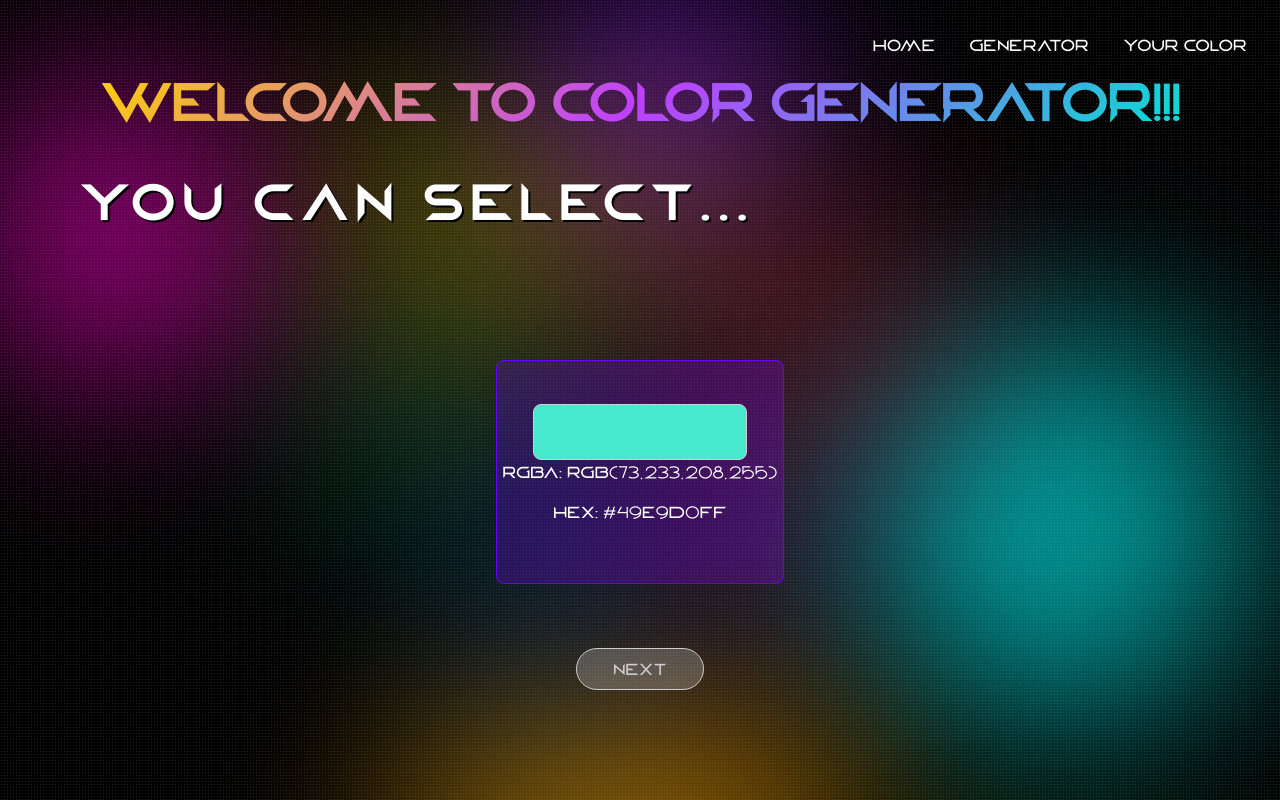
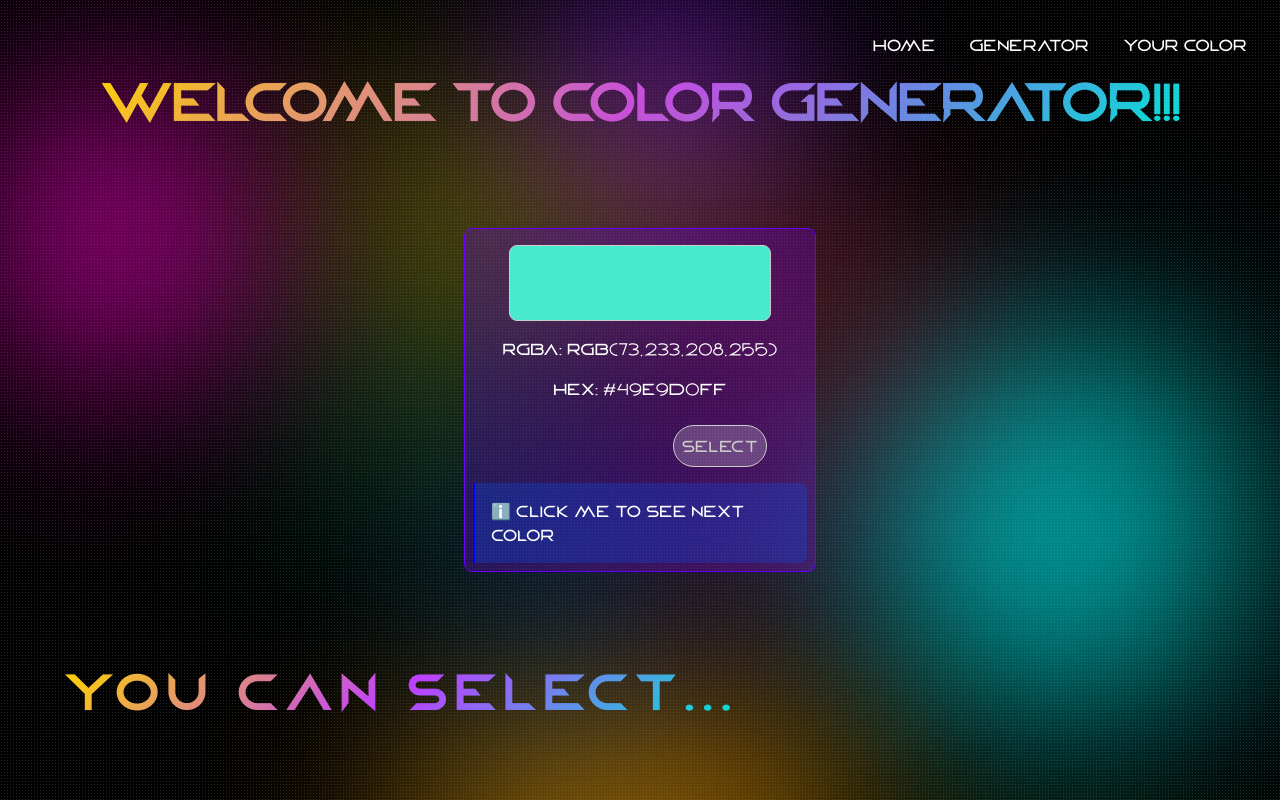
Before and after one commit to zeek-hub/color-generator, an Angular app: page /generator in a window 1280 px wide. Shown: the top 800 px of the page. Built offline with nearby package versions, Linux system fonts and the light colour scheme.

Commit message:
UI Changes

```diff
--- a/src/app/features/colors-generator/components/generator-result/generator-result.css
+++ b/src/app/features/colors-generator/components/generator-result/generator-result.css
@@ -24,14 +24,18 @@ p{
   transform: scale(.95);
 }
 .title-result{
-  text-shadow: 2px 2px #000;
   letter-spacing: 8px;
   position: absolute;
   font-weight: bold;
-  color: white;
+  background: -webkit-linear-gradient(135deg , rgb(0, 228, 209), rgb(191, 63, 255), rgb(255, 213, 0));
+  -webkit-background-clip: text;
+  -webkit-text-fill-color: transparent;
   padding: 8px;
   font-size: 7vw;
   transition: .2s ease-in-out;
   animation: load-title .4s linear;
   top: 4vh;
 }
+.copied-text{
+  font-size: 1vh;
+}
--- a/src/app/features/colors-generator/components/generator-result/generator-result.html
+++ b/src/app/features/colors-generator/components/generator-result/generator-result.html
@@ -3,14 +3,14 @@
     <p>RGBA</p>
     <div class="d-flex flex-column">
       <span>{{_color.RGBA.fullColor}}</span>
-      <sub class="fst-italic align-self-end" *ngIf="RGBACopied">copied!!!</sub>
+      <p class="copied-text fst-italic fw-normal align-self-end p-1" *ngIf="RGBACopied">copied!!!</p>
     </div>
   </div>
   <div class="container d-flex justify-content-between z-1" [style.border]="'1px solid ' + _color.HEX" (click)="copyHEXToClipboard()">
     <p>HEX</p>
     <div class="d-flex flex-column">
       <span>{{_color.HEX}}</span>
-      <sub class="fst-italic align-self-end" *ngIf="HEXCopied">copied!!!</sub>
+      <p class="copied-text fst-italic fw-normal align-self-end p-1" *ngIf="HEXCopied">copied!!!</p>
     </div>
   </div>
   <canvas #previewBoxCanvas class="position-absolute z-0"></canvas>
--- a/src/app/features/colors-generator/components/generator-result/generator-result.ts
+++ b/src/app/features/colors-generator/components/generator-result/generator-result.ts
@@ -87,7 +87,7 @@ export class GeneratorResult implements  AfterViewInit {
     setTimeout(() =>{
       this.RGBACopied = false;
       this.cdf.detectChanges();
-    }, 500)
+    }, 1000)
   }
   copyHEXToClipboard(){
     navigator.clipboard.writeText(this._color.HEX);
@@ -95,6 +95,6 @@ export class GeneratorResult implements  AfterViewInit {
     setTimeout(() => {
       this.HEXCopied = false;
       this.cdf.detectChanges();
-    }, 1500)
+    }, 1000)
   }
 }
--- a/src/app/features/colors-generator/pages/generator-page/generator-page.css
+++ b/src/app/features/colors-generator/pages/generator-page/generator-page.css
@@ -177,15 +177,15 @@ nav{
   border: 1px solid #ccc;
 }
 .card {
-  padding: 48px ;
+  padding: 48px;
   overflow: hidden;
-  cursor: pointer;
-  width: 30vw;
-  height: 40vh;
+  width: 35vw;
+  height: 55vh;
   background: transparent;
   border: none;
   transform-style: preserve-3d;
   perspective: 1000px;
+  transition: .2s ease-in-out;
 }
 .card-inner {
   will-change: transform;
@@ -199,6 +199,7 @@ nav{
   transform: rotateY(180deg);
 }
 .card-front, .card-back {
+  cursor: pointer;
   border-radius: 8px;
   display: flex;
   justify-content: center;
@@ -222,23 +223,30 @@ nav{
   border: 1px solid white;
 }
 .title-color{
-  margin: 40px;
+  margin: 64px;
   font-weight: bold;
-  text-shadow: 2px 2px #000;
+  background: -webkit-linear-gradient(135deg , rgb(0, 228, 209), rgb(191, 63, 255), rgb(255, 213, 0));
+  -webkit-background-clip: text;
+  -webkit-text-fill-color: transparent;
   letter-spacing: 8px;
   font-size: 48px;
-}
-.title-color{
-  margin: 80px;
-  font-weight: bold;
-  text-shadow: 2px 2px #000;
-  letter-spacing: 8px;
-  font-size: 48px;
+  top: 75vh;
+  left: 0;
+  transition: .2s ease-in-out;
+  animation: load-title 1.5s linear;
 }
 main .title-color{
   top: 5vh;
   left: 48vw;
 }
-.button{
-  width: 10%;
+.card:hover{
+  transform: scale(1.05);
 }
+.info-container{
+  margin: 8px;
+  padding: 16px;
+  background: rgba(0, 89, 255, 0.25);
+  border-left: 2px solid blue;
+  border-top-right-radius: 8px;
+  border-bottom-right-radius: 8px;
+}
--- a/src/app/features/colors-generator/pages/generator-page/generator-page.html
+++ b/src/app/features/colors-generator/pages/generator-page/generator-page.html
@@ -22,27 +22,30 @@
       </div>
     </nav>
     <header class="vh-100 d-flex justify-content-center align-items-center" id="home-section">
+      <h1 class="title-welcome position-absolute">Welcome to color generator!!!</h1>
       <img class="color-wheel position-absolute" src="assets/pictures/color-wheel.png" alt="color-wheel">
-        <h1 class="title-welcome position-absolute">Welcome to color generator!!!</h1>
-      <section class="vw-100 select-color-container position-absolute text-white d-flex flex-column align-items-center z-1">
-        <h1 class="title-color align-self-start">
+      <section class="vw-100 vh-100 select-color-container position-absolute text-white d-flex flex-column justify-content-center align-items-center z-1">
+        <h1 class="title-color position-absolute">
           You can select...
         </h1>
-        <div class="card" id="card" (click)="selectColor(currentColor)" [class.flip]="isFlipped">
+        <div class="card" id="card" [class.flip]="isFlipped">
           <div class="card-inner">
-            <div class="card-front">
-              <div class="color-container" [style.background]="currentColor.HEX"></div>
+            <div class="card-front" (click)="toggle()">
+              <div class="color-container m-3" [style.background]="currentColor.HEX"></div>
               <p>RGBA: {{ currentColor.RGBA.fullColor }}</p>
               <p>HEX: {{ currentColor.HEX }}</p>
+              <button class="button align-self-end mx-5" (click)="selectColor(currentColor)">SELECT</button>
+              <p class="info-container">ℹ️ Click me to see next color</p>
             </div>
-            <div class="card-back">
-              <div class="color-container" [style.background]="currentColor.HEX"></div>
-              <p>RGBA: {{ currentColor.RGBA.fullColor }}</p>
-              <p>HEX: {{ currentColor.HEX }}</p>
+            <div class="card-back" (click)="toggle()">
+                <div class="color-container m-3" [style.background]="currentColor.HEX"></div>
+                <p>RGBA: {{ currentColor.RGBA.fullColor }}</p>
+                <p>HEX: {{ currentColor.HEX }}</p>
+                <button class="button align-self-start mx-5" (click)="selectColor(currentColor)">SELECT</button>
+                <p class="info-container">ℹ️ Click me to see next color</p>
             </div>
           </div>
         </div>
-        <button class="button m-3" (click)="toggle()">NEXT</button>
       </section>
     </header>
     <main class="vh-100 position-relative d-flex align-items-center justify-content-center" id="form-section">
--- a/src/app/features/colors-generator/pages/generator-page/generator-page.ts
+++ b/src/app/features/colors-generator/pages/generator-page/generator-page.ts
@@ -64,7 +64,7 @@ export class GeneratorPage implements AfterViewInit, OnInit {
     setTimeout(() => {
       this.currentColor = GeneratorForm.prototype.getRandomColor();
       this.cdf.detectChanges();
-    }, 235)
+    }, 300)
   }
 
   protected initNativeElements(){
```
